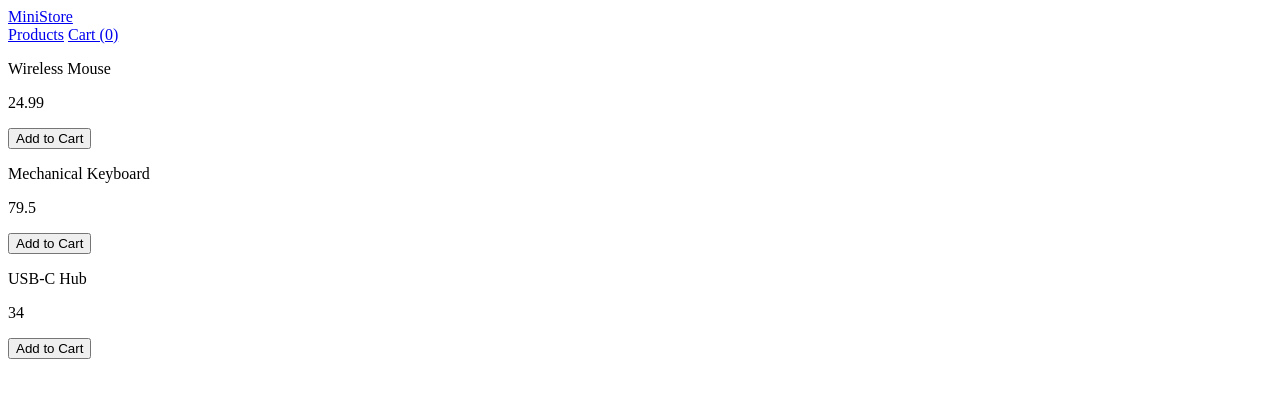
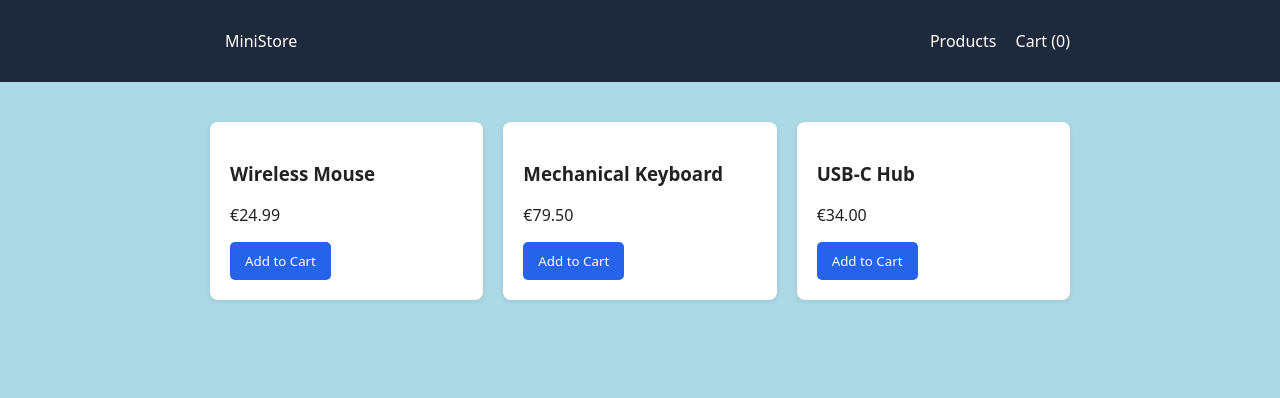
Before and after one commit to Boyard-zzz/php_ministore, a PHP site: page / in a window 1280 px wide. Shown: the top 398 px of the page. Run offline with PHP 8.4, Linux system fonts and the light colour scheme.

Commit message:
added cart and css style

```diff
--- a/assets/style.css
+++ b/assets/style.css
@@ -0,0 +1,19 @@
+body { background-color: lightblue !important; }
+
+* { box-sizing: border-box; font-family: system-ui, -apple-system, sans-serif; }
+body { margin: 0; background: #f5f7fa; color: #222; }
+.container { max-width: 900px; margin: 0 auto; padding: 20px; }
+
+/* Navbar */
+.navbar { background: #1e293b; color: #fff; padding: 10px 0; }
+.navbar .container { display: flex; justify-content: space-between; align-items: center; }
+.navbar a { color: #fff; text-decoration: none; margin-left: 15px; font-weight: 500; }
+
+/* Product Grid & Cards */
+.product-grid { display: grid; grid-template-columns: repeat(auto-fit, minmax(240px, 1fr)); gap: 20px; margin-top: 20px; }
+.product-card, .cart-item { background: #fff; padding: 20px; border-radius: 8px; box-shadow: 0 2px 6px rgba(0,0,0,0.08); margin-bottom: 15px; }
+
+/* Buttons & Forms */
+button, .btn { background: #2563eb; color: #fff; border: none; padding: 10px 15px; border-radius: 5px; cursor: pointer; text-decoration: none; display: inline-block; }
+button:hover, .btn:hover { background: #1d4ed8; }
+input { width: 100%; padding: 10px; margin: 8px 0 15px; border: 1px solid #cbd5e1; border-radius: 5px; }
--- a/includes/header.php
+++ b/includes/header.php
@@ -19,6 +19,7 @@ if (isset($_SESSION['cart'])) {
     <meta name="viewport" content="width=device-width, initial-scale=1.0">
     <title>PHP Mini Store</title>
     <link rel="stylesheet" href="assets/style.css">
+
 </head>
 <body>
 
--- a/index.php
+++ b/index.php
@@ -1,73 +1,41 @@
-<!DOCTYPE html>
-<html lang="en">
-<head>
-    <meta charset="UTF-8">
-    <meta name="viewport" content="width=device-width, initial-scale=1.0">
-    <title>Document</title>
-</head>
-<body>
-
-</body>
-</html>
-
-
-
-
-
-
-
-
-
-
-
-
-
-
-
-
 <?php
 session_start();
 require_once 'data/product.php';
-require_once 'includes/header.php';
 
-foreach ($products as $product) {
-    echo '<p>' . $product['name'] . '</p>';
-    echo '<p>' . $product['price'] . '</p>';
-
-
-    echo '<form method="POST">';
-    echo '<input type="hidden" name="product_id" value="' . $product['id'] . '">';
-    echo '<button type="submit">Add to Cart</button>';
-    echo '</form>';
-
-    echo '</div>';
-
-
-
-
-
-
-
-
-}
-
-if($_SERVER['REQUEST_METHOD'] === 'POST' && isset($_POST['product_id'])) {
+if ($_SERVER['REQUEST_METHOD'] === 'POST' && isset($_POST['product_id'])) {
     $id = (int) $_POST['product_id'];
 
     if (!isset($_SESSION['cart'])) {
         $_SESSION['cart'] = [];
     }
 
-    if(isset($_SESSION['cart'][$id])){
-         $_SESSION['cart'][$id]++;
-    } else{
+    if (isset($_SESSION['cart'][$id])) {
+        $_SESSION['cart'][$id]++;
+    } else {
         $_SESSION['cart'][$id] = 1;
     }
 
     header('Location: index.php');
     exit;
-    // Add product to cart logic here
 }
+
+require_once 'includes/header.php';
+
+echo '<div class="product-grid">';
+
+foreach ($products as $product) {
+    echo '<div class="product-card">';
+    echo '<h3>' . $product['name'] . '</h3>';
+    echo '<p>€' . number_format($product['price'], 2) . '</p>';
+
+    echo '<form method="POST">';
+    echo '<input type="hidden" name="product_id" value="' . $product['id'] . '">';
+    echo '<button type="submit">Add to Cart</button>';
+    echo '</form>';
+    echo '</div>';
+}
+
+echo '</div>';
 
 require_once 'includes/footer.php';
 ?>
```
Also changed, not shown: cart.php (+57 -0 lines).
